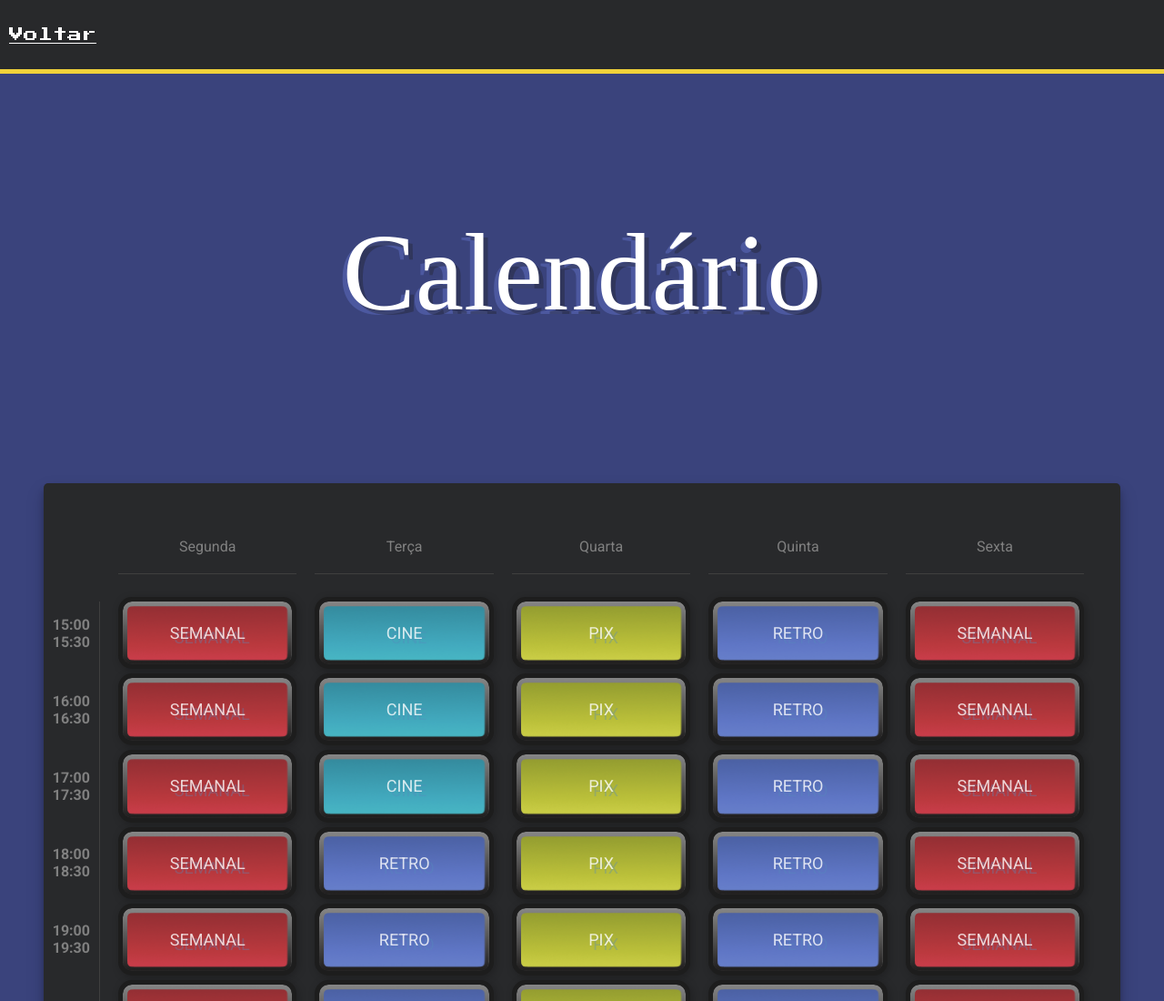
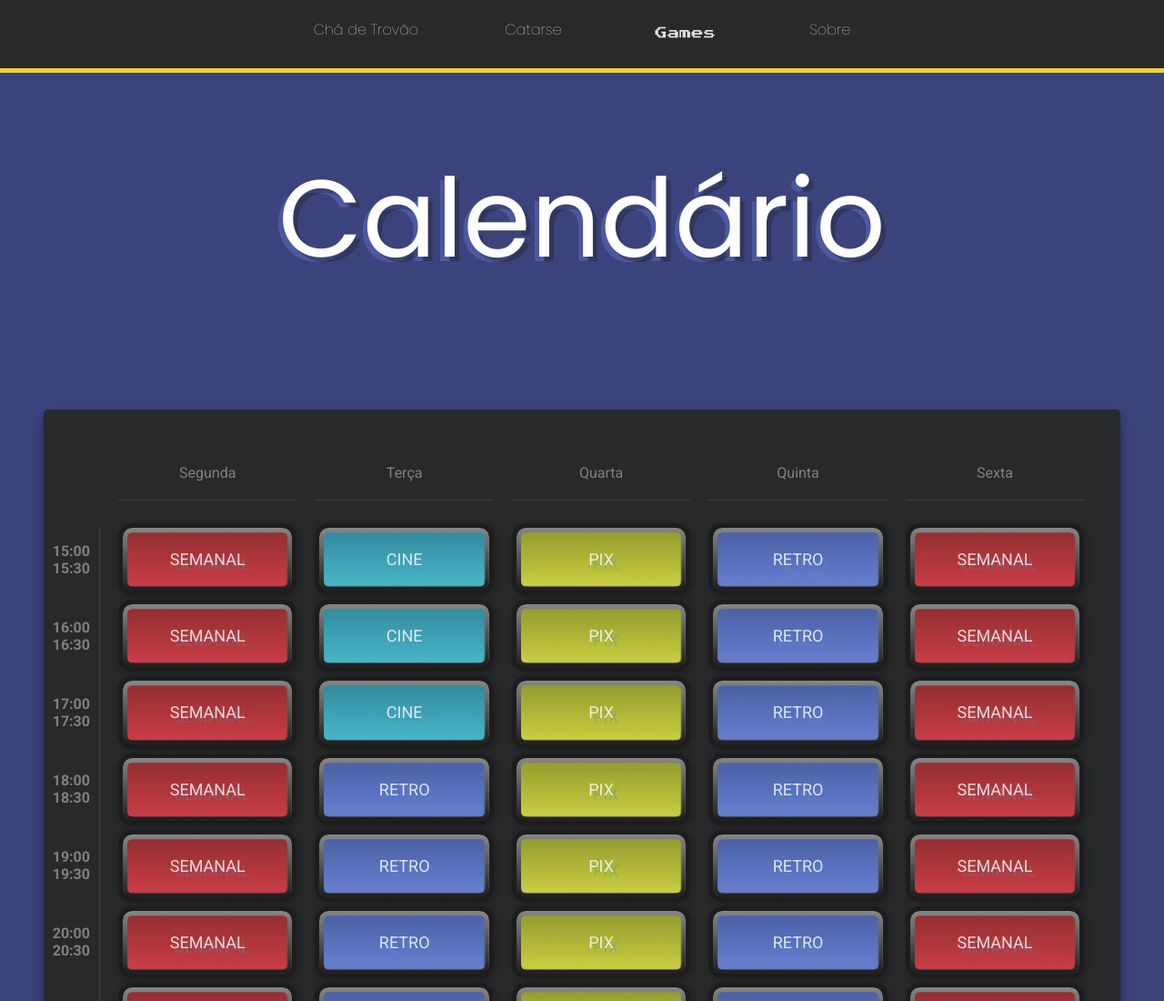
Before and after one commit to zsk549/chadetrovao, a plain HTML site: page week.html in a window 1280 px wide. Shown: the top 1100 px of the page at 91% size. Drawn offline with Linux system fonts and the light colour scheme.

Commit message:
Update week.html

```diff
--- a/week.html
+++ b/week.html
@@ -7,6 +7,7 @@
     <style>
 @import url('https://fonts.googleapis.com/css2?family=Press+Start+2P&display=swap');
 @import url('https://fonts.googleapis.com/css2?family=Roboto:ital,wght@0,100;0,300;0,400;0,500;0,700;0,900;1,100;1,300;1,400;1,500;1,700;1,900&display=swap');
+@import url('https://fonts.googleapis.com/css2?family=Poppins:ital,wght@0,100;0,200;0,300;0,400;0,500;0,600;0,700;0,800;0,900;1,100;1,200;1,300;1,400;1,500;1,600;1,700;1,800;1,900&display=swap');
         *{
             margin: 0;
             padding: 0;
@@ -20,27 +21,86 @@
             width: 100%;
             background-color: rgb(58, 67, 124);
         }
-        nav{
-            height: auto;
+                                /* header start  */
+
+                                header{
+    position: absolute;
+    top: 0;
     width: 100%;
+    display: flex;
+    flex-direction: row;
+    flex-wrap: wrap;
+    justify-content: center;
+    align-items: flex-end;
     background-color:  rgb(40, 41, 43);
+    padding-bottom: 20px;
+    z-index: 10000;
+    border-bottom: 5px solid #f0d13a;
+    margin-bottom: 0;
 }
-        nav section{
-            /* background-color: rgb(124, 124, 124); */
+header .navbar{
     display: flex;
-            padding: 30px 0;
-            border-bottom: 5px solid #f0d13a;
+    align-items: flex-end;
+
+    flex-wrap: wrap;
+    gap: 15px;
 }
-        .back{
-            /* position: absolute;
-            top: 0;
-            left: 0; */
+header .navbar a{
+    text-decoration: none;
+    text-align: center;
+    padding: 10px 40px;
+    margin: 10px 0 0 0 ;
+    color: white;
+    background-color: transparent;
+    border: none;
+    font-family: "Poppins", sans-serif !important;
+    font-weight: 120 !important;
+    font-style: normal !important;
+}
+.dropdown{
+	display: flex;
+	justify-content: center;
+
+}
+.dropdown button{
+    text-decoration: none;
+    text-align: center;
+    padding: 12px 48px;
+    margin: 10px 0 0 0 ;
+    color: #e1e1e1;
+    border: none;
+    background-color: transparent;
      font-family: "Press Start 2P", system-ui;
       font-weight: 400;
       font-style: normal;
-            color: white;
-            margin-left: 10px;
+
 }
+.dropdown-content{
+    display: none;
+    position: absolute ;
+    margin: 0px 10px;
+    cursor: pointer;
+    background-color: rgb(40, 41, 43)!important;
+    gap: 5px;
+    padding: 20px 10px;
+}
+.dropdown:hover .dropdown-content{
+    display: flex;
+    flex-direction: column;
+
+}
+header .navbar> *:not(div):hover{
+    background-color: rgb(56, 57, 59);
+}
+.dropdown-content a:hover {
+    background-color: rgb(61, 62, 65);
+}
+.dropbtn{
+    border: none;
+    cursor: default;
+
+}
+                                /* Header end  */
         main{
             /* background-color:  rgb(56, 82, 129); */
             /* background-color:  #f0d13a; */
@@ -340,12 +400,21 @@
 </head>
 
 <body>
-    <nav>
-        <section>
-            <a href="index.html" class="back">Voltar</a>
-
-        </section>
-    </nav>
+    <header>
+        <div class="navbar">
+            <a href="index.html">Chá de Trovão</a>
+            <a href="https://www.catarse.me/ChaDeTrovao" target="_blank">Catarse</a>
+        	<div class="dropdown">
+            		<button class="dropbtn">Games</button>
+        	<div class="dropdown-content">
+              	  <a href="jogos/cloyster.html">Jogo do Cloyster</a>
+              	  <a href="jogos/Bingo.html">Bingo</a>
+        	  <a href="jogos/ask.html">Pergunte ao T-bot</a>
+        	</div>
+        	</div>
+            <a href="sobre.html">Sobre </a>
+        </div>
+    </header>
     <main>
         <div class="wrap">
             <h1 class="calendario">Calendário</h1>
```
Lines whose indentation alone changed are shown as unchanged.
